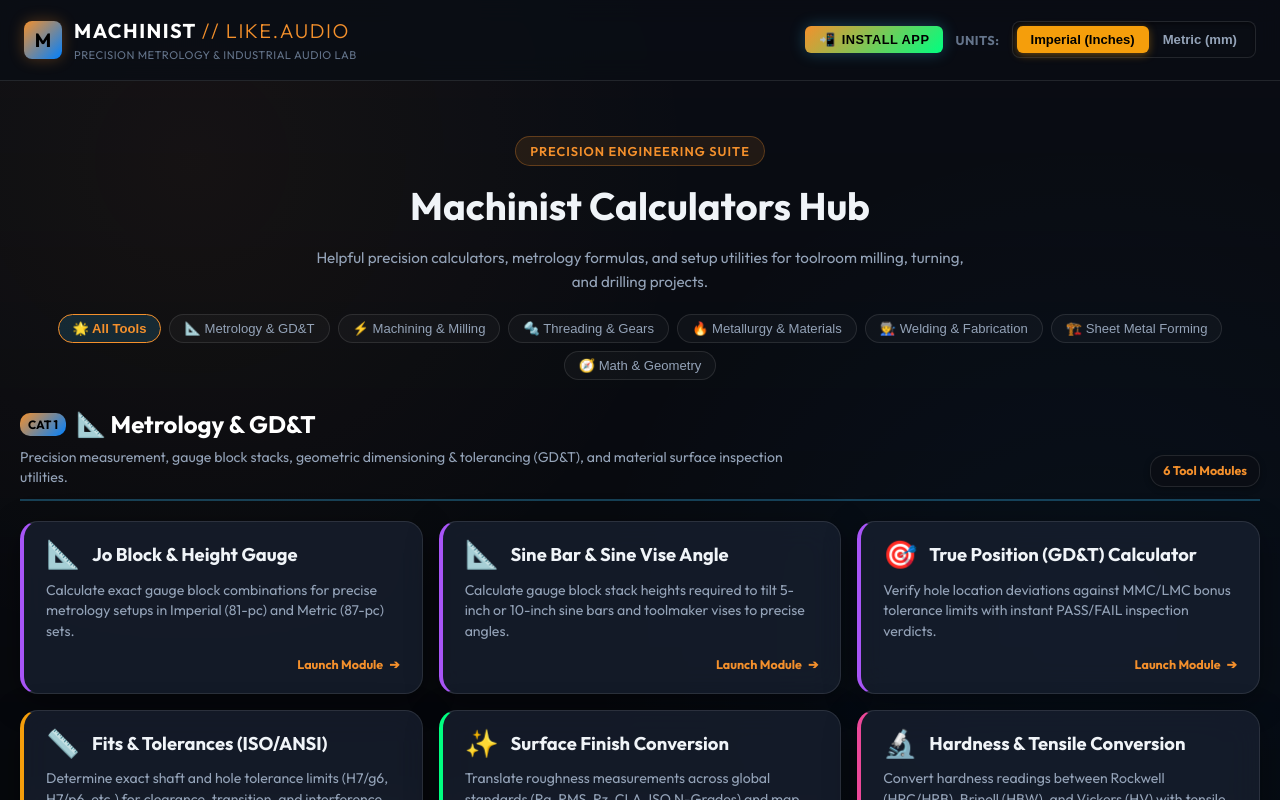
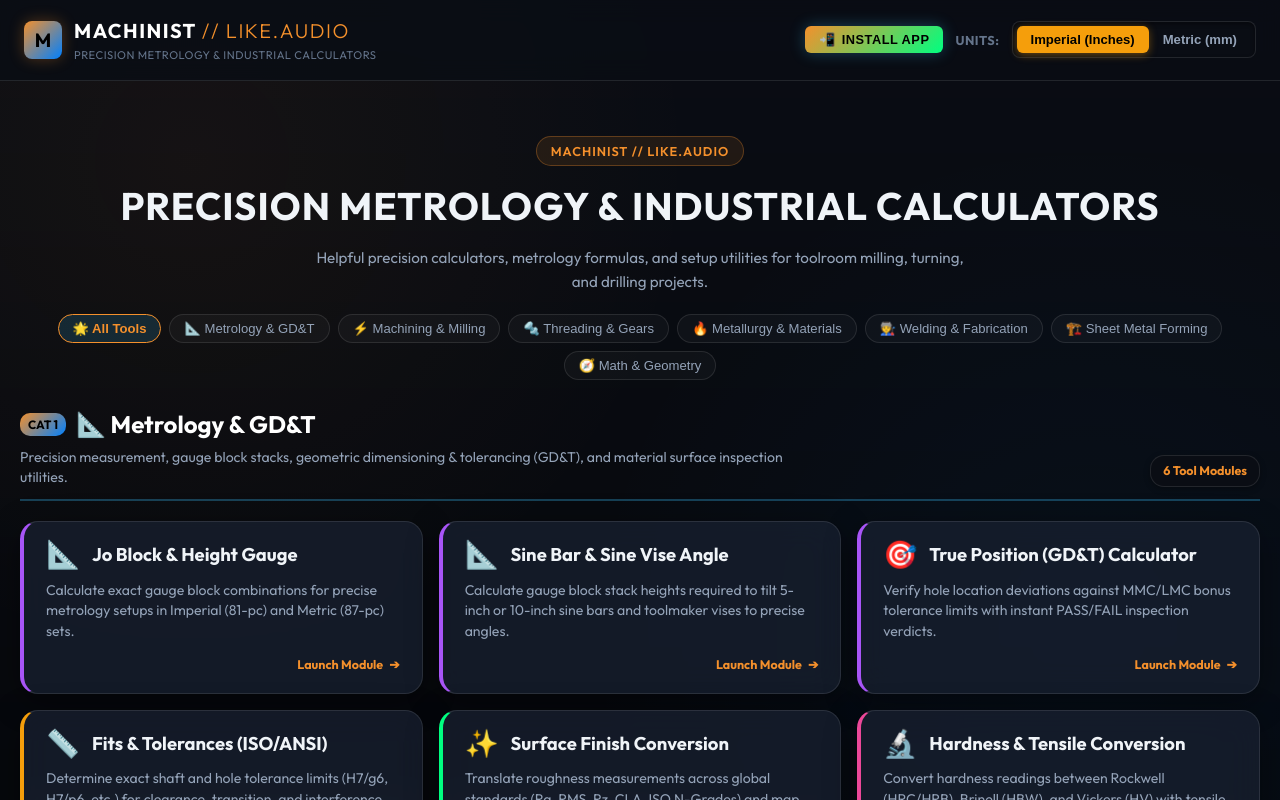
Before and after one commit to LikeDotAudio/machinist.like.audio, a React (Vite) app: page / in a window 1280 px wide. Shown: the top 800 px of the page. Built offline with nearby package versions, Linux system fonts and the light colour scheme.

Commit message:
better index

```diff
--- a/index.html
+++ b/index.html
@@ -10,7 +10,7 @@
     <meta name="apple-mobile-web-app-status-bar-style" content="black-translucent" />
     <meta name="apple-mobile-web-app-title" content="Machinist Hub" />
     <link rel="apple-touch-icon" href="/favicon.svg" />
-    <title>Machinist.Like.Audio | Precision Metrology & Jo Block Calculator</title>
+    <title>MACHINIST // LIKE.AUDIO | PRECISION METROLOGY & INDUSTRIAL CALCULATORS</title>
     <meta name="description" content="State-of-the-art precision metrology tools, interactive Johansson Gage Block (Jo Block) stack calculator, and machinist utilities by Like.Audio." />
     <!-- Google Fonts: Outfit & Fira Code for precision engineering aesthetics -->
     <link rel="preconnect" href="https://fonts.googleapis.com">
--- a/src/App.tsx
+++ b/src/App.tsx
@@ -222,10 +222,10 @@
           marginBottom: '10px',
           border: '1px solid rgba(244, 144, 44, 0.3)'
         }}>
-          Precision Engineering Suite
+          MACHINIST // LIKE.AUDIO
         </div>
-        <h1 style={{ fontSize: '2.4rem', fontWeight: 700, color: 'var(--text-primary)', marginBottom: '8px' }}>
-          Machinist Calculators Hub
+        <h1 style={{ fontSize: '2.4rem', fontWeight: 700, color: 'var(--text-primary)', marginBottom: '8px', letterSpacing: '1px' }}>
+          PRECISION METROLOGY & INDUSTRIAL CALCULATORS
         </h1>
         <p style={{ color: 'var(--text-secondary)', maxWidth: '650px', margin: '0 auto 20px auto', fontSize: '0.95rem' }}>
           Helpful precision calculators, metrology formulas, and setup utilities for toolroom milling, turning, and drilling projects.
@@ -402,7 +402,7 @@
                 MACHINIST <span style={{ color: 'var(--accent-cyan)', fontWeight: 300 }}>// LIKE.AUDIO</span>
               </div>
               <div style={{ fontSize: '0.7rem', color: 'var(--text-muted)', letterSpacing: '0.5px' }}>
-                PRECISION METROLOGY & INDUSTRIAL AUDIO LAB
+                PRECISION METROLOGY & INDUSTRIAL CALCULATORS
               </div>
             </div>
           </div>
```
Also changed, not shown: public/manifest.json.
